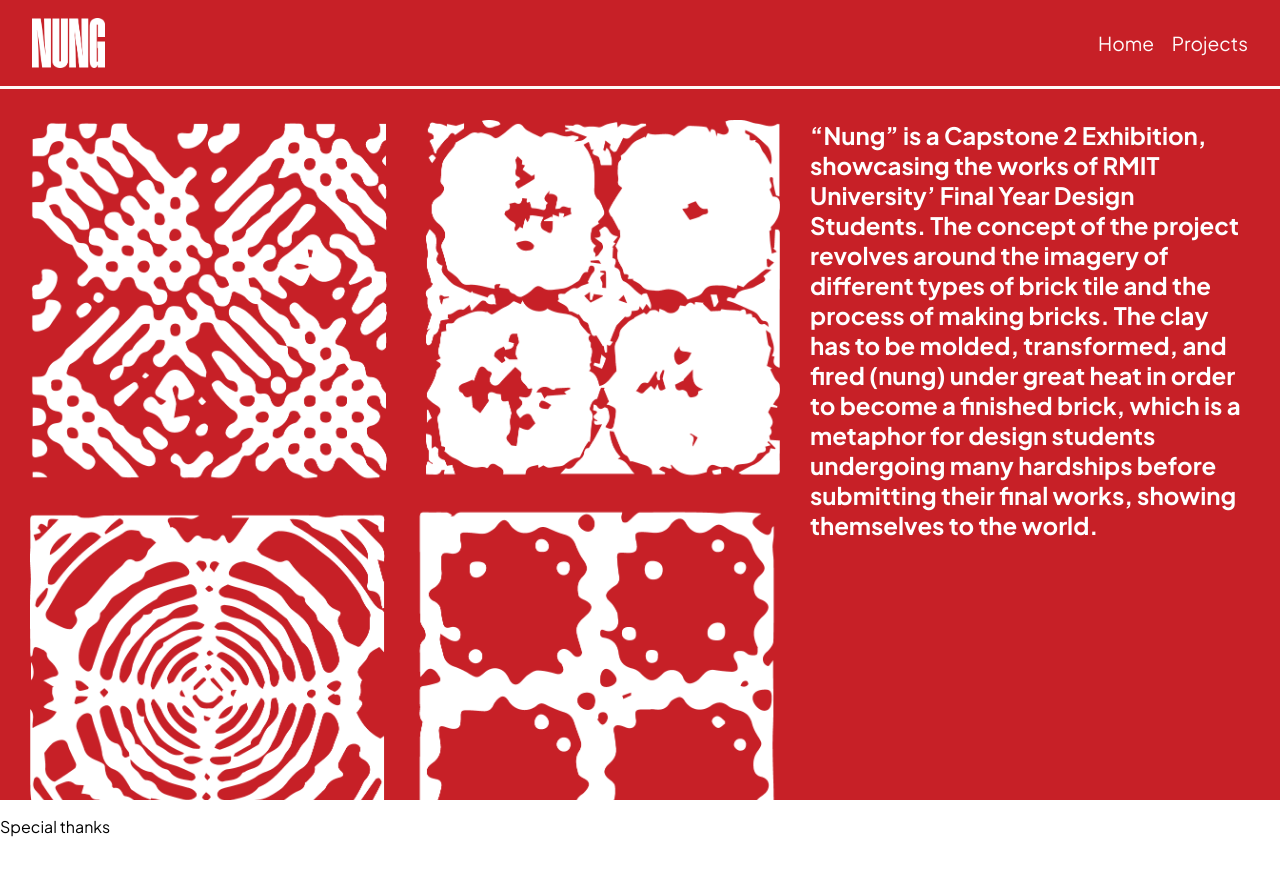
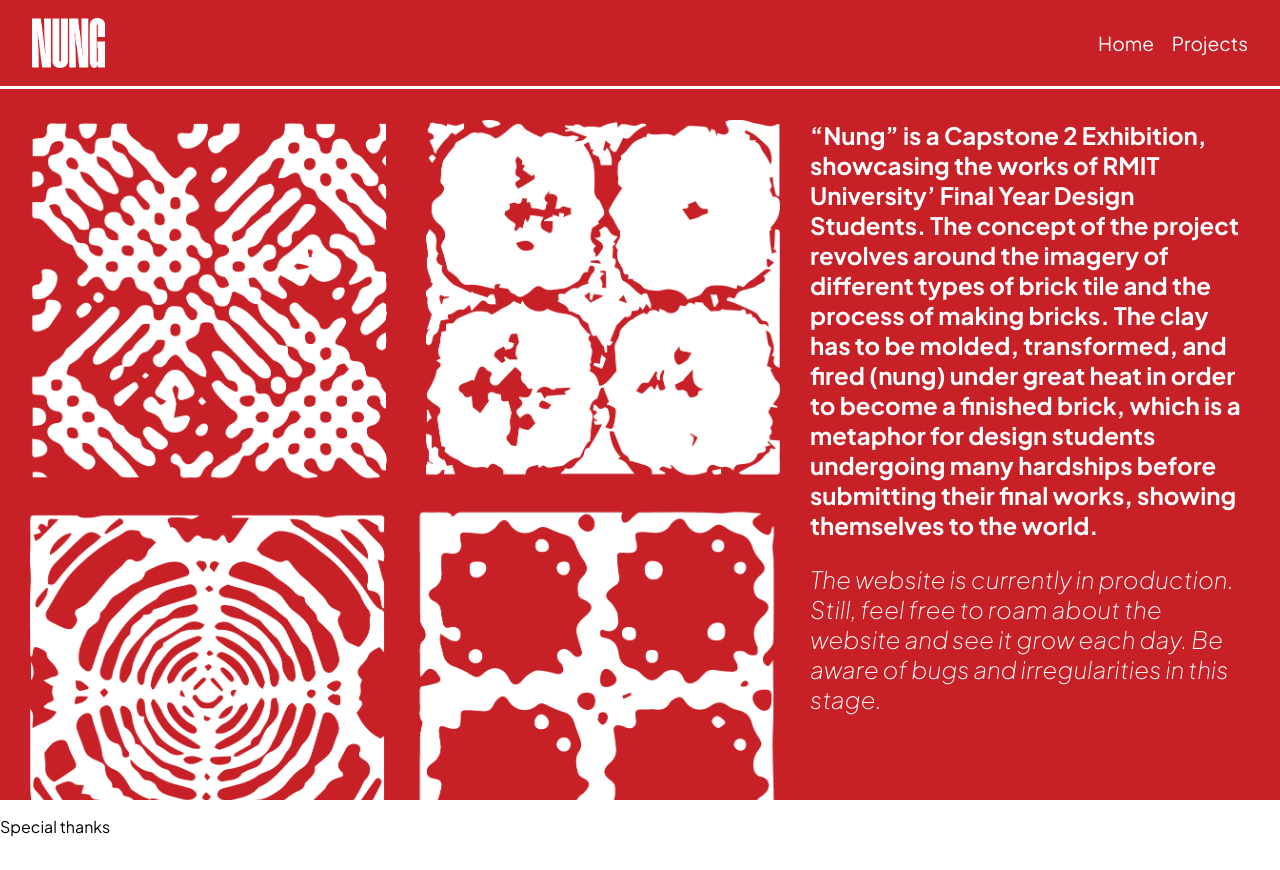
Before and after one commit to khooitran/nung-exhibition, a SvelteKit app: page / in a window 1280 px wide. Built offline with nearby package versions, Linux system fonts and the light colour scheme.

Commit message:
added production notice

```diff
--- a/src/routes/+page.svelte
+++ b/src/routes/+page.svelte
@@ -1,24 +1,37 @@
-<div>
+<section>
   <img
     src="/tiles-logo.png"
     alt="Logo of NUNG Exhibition, featuring 4 aesthetic tiles patterns representing 4 disciplines of design found within the exhibition."
   />
-  <h2>
-    “Nung” is a Capstone 2 Exhibition, showcasing the works of RMIT University’ Final Year Design
-    Students. The concept of the project revolves around the imagery of different types of brick
-    tile and the process of making bricks. The clay has to be molded, transformed, and fired (nung)
-    under great heat in order to become a finished brick, which is a metaphor for design students
-    undergoing many hardships before submitting their final works, showing themselves to the world.
-  </h2>
-</div>
+  <div>
+    <h2>
+      “Nung” is a Capstone 2 Exhibition, showcasing the works of RMIT University’ Final Year Design
+      Students. The concept of the project revolves around the imagery of different types of brick
+      tile and the process of making bricks. The clay has to be molded, transformed, and fired
+      (nung) under great heat in order to become a finished brick, which is a metaphor for design
+      students undergoing many hardships before submitting their final works, showing themselves to
+      the world.
+    </h2>
+    <p>
+      The website is currently in production. Still, feel free to roam about the website and see it
+      grow each day. Be aware of bugs and irregularities in this stage.
+    </p>
+  </div>
+</section>
 
 <style>
-  div {
+  section {
     background-color: #c72027;
     height: 100vh;
     display: flex;
     justify-content: space-between;
     align-items: start;
+  }
+
+  div {
+    width: 750px;
+    margin: 120px 30px 0 30px;
+    padding: 0;
   }
 
   img {
@@ -28,9 +41,15 @@
   }
 
   h2 {
-    width: 750px;
     color: white;
     font-size: 24px;
-    margin: 120px 30px 0 30px;
+    margin: 0;
+  }
+
+  p {
+    color: white;
+    font-size: 24px;
+    font-style: italic;
+    font-weight: 200;
   }
 </style>
```
